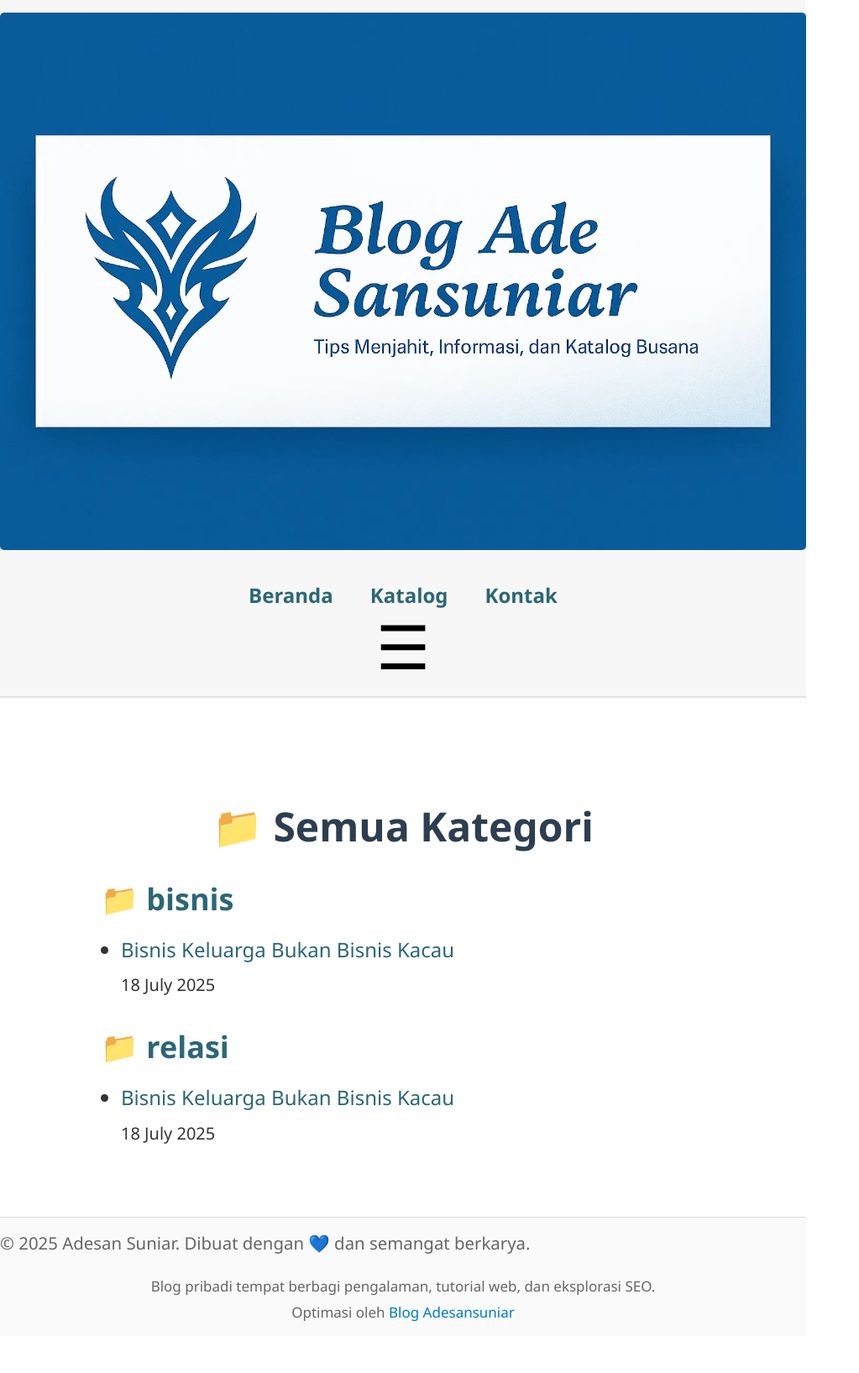
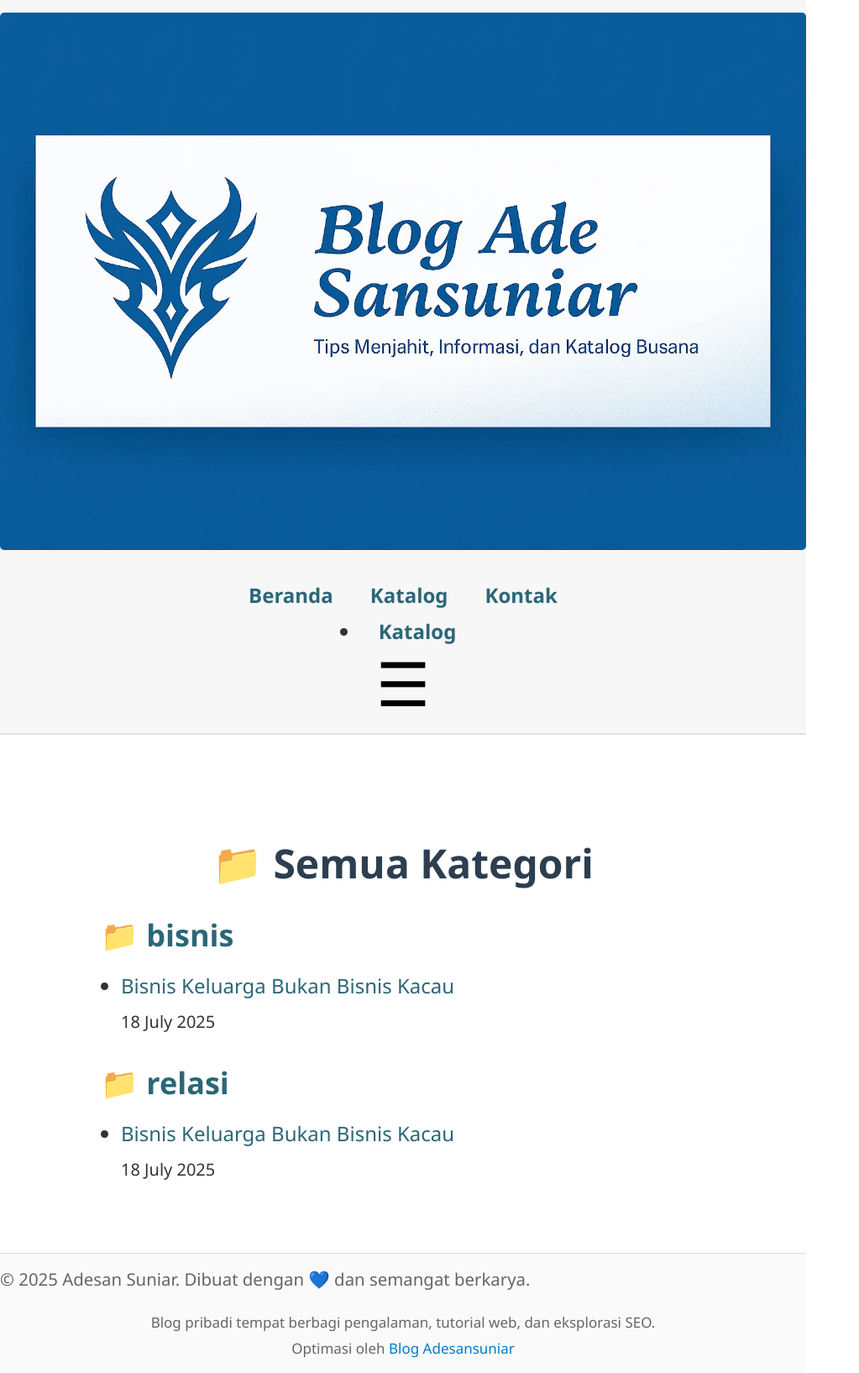
Before and after one commit to adesansuniar/blog-adesansuniar, a Jekyll site: the page built from kategori.html, in a window 1280 px wide. Shown: the whole page at 84% size, without its empty margins (0-1023 px from the left). Built offline with Jekyll 4.4.1, drawn with Linux system fonts in a browser that asks for light colours; some web fonts are replaced; before the commit the page ends 1591 px from its top, so only the background shows below that.

Commit message:
Update nav-ringkas.html

```diff
--- a/_includes/nav-ringkas.html
+++ b/_includes/nav-ringkas.html
@@ -21,3 +21,4 @@
        aria-label="Kontak WhatsApp">Kontak</a>
   </li>
 </ul>
+<li><a href="{{ '/katalog/' | relative_url }}" class="nav-link nav-box">Katalog</a></li>
```
